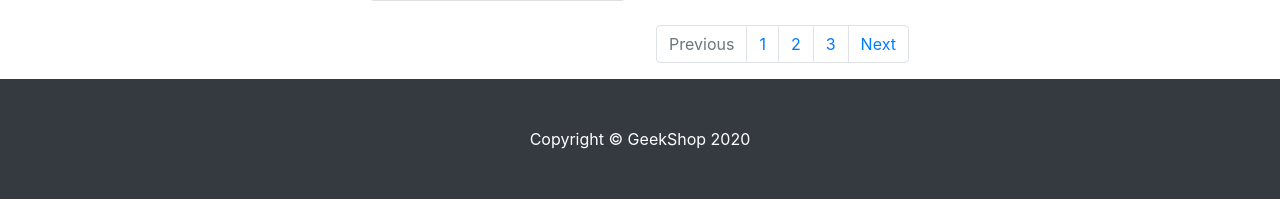
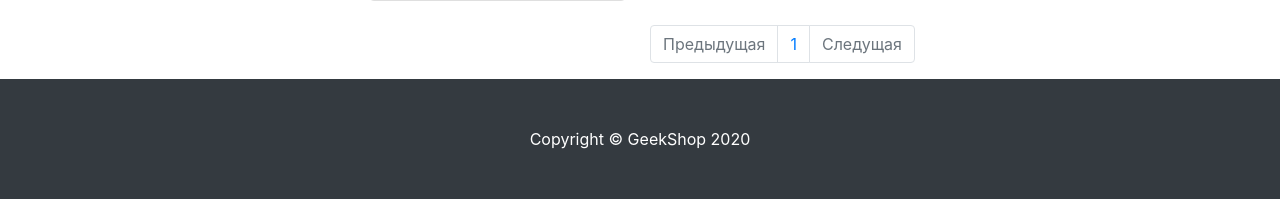
Before and after one commit to zukapa/BaseDjango, a Django app: template products/templates/products/products.html in a window 1280 px wide. Shown: the part 1017-1216 px from the top of the page. Run offline with Django 3.2, Linux system fonts and the light colour scheme; the template is opened without the code that fills it: most values are stand-ins (such as "Sample title", 1, 10 or a date in 2020); grey boxes marked "Sample" are stand-in pictures; some libraries are stand-ins or nearby versions.

Commit message:
added Paginator to products

```diff
--- a/products/templates/products/products.html
+++ b/products/templates/products/products.html
@@ -13,7 +13,8 @@
                 <h1 class="my-4">GeekShop</h1>
                 <div class="list-group">
                     {% for ProductCategory in category %}
-                    <a href="{% url 'products:product' ProductCategory.id %}" class="list-group-item">{{ ProductCategory.name }}</a>
+                        <a href="{% url 'products:product' ProductCategory.id %}"
+                           class="list-group-item">{{ ProductCategory.name }}</a>
                     {% endfor %}
                 </div>
             </div>
@@ -27,13 +28,16 @@
                     </ol>
                     <div class="carousel-inner" role="listbox">
                         <div class="carousel-item active">
-                        <img class="d-block img-fluid" src="/static/vendor/img/slides/slide-1.jpg" alt="First slide">
+                            <img class="d-block img-fluid" src="/static/vendor/img/slides/slide-1.jpg"
+                                 alt="First slide">
                         </div>
                         <div class="carousel-item">
-                        <img class="d-block img-fluid" src="/static/vendor/img/slides/slide-2.jpg" alt="Second slide">
+                            <img class="d-block img-fluid" src="/static/vendor/img/slides/slide-2.jpg"
+                                 alt="Second slide">
                         </div>
                         <div class="carousel-item">
-                        <img class="d-block img-fluid" src="/static/vendor/img/slides/slide-3.jpg" alt="Third slide">
+                            <img class="d-block img-fluid" src="/static/vendor/img/slides/slide-3.jpg"
+                                 alt="Third slide">
                         </div>
                     </div>
                     <a class="carousel-control-prev" href="#carouselExampleIndicators" role="button" data-slide="prev">
@@ -60,7 +64,8 @@
                                     <p class="card-text">{{ product.desc }}</p>
                                 </div>
                                 <div class="card-footer text-center">
-                                <a href="{% url 'baskets:basket_add' product.id %}" class="btn btn-outline-success">Отправить в корзину</a>
+                                    <a href="{% url 'baskets:basket_add' product.id %}" class="btn btn-outline-success">Отправить
+                                        в корзину</a>
                                 </div>
                             </div>
                         </div>
@@ -69,14 +74,23 @@
 
                 <nav aria-label="Page navigation example">
                     <ul class="pagination justify-content-center">
-                    <li class="page-item disabled">
-                        <a class="page-link" href="#" tabindex="-1" aria-disabled="true">Previous</a>
+                        <li class="page-item {% if not products.has_previous %} disabled {% endif %}">
+                            <a class="page-link"
+                               href="{% if products.has_previous %} {% url 'products:page' products.previous_page_number %} {% else %} # {% endif %}"
+                               tabindex="-1" aria-disabled="true">Предыдущая</a>
                         </li>
-                    <li class="page-item"><a class="page-link" href="#">1</a></li>
-                    <li class="page-item"><a class="page-link" href="#">2</a></li>
-                    <li class="page-item"><a class="page-link" href="#">3</a></li>
+                        {% for page in products.paginator.page_range %}
                             <li class="page-item">
-                        <a class="page-link" href="#">Next</a>
+                                <a class="page-link" href="{% url 'products:page' page %}">
+                                    {{ page }}
+                                </a>
+                            </li>
+                        {% endfor %}
+                        <li class="page-item {% if not products.has_next %} disabled {% endif %}">
+                            <a class="page-link"
+                               href="{% if products.has_next %} {% url 'products:page' products.next_page_number %} {% else %} # {% endif %}">
+                                Следущая
+                            </a>
                         </li>
                     </ul>
                 </nav>
--- a/products/urls.py
+++ b/products/urls.py
@@ -5,5 +5,6 @@ app_name = 'products'
 
 urlpatterns = [
     path('', products, name='index'),
-    path('<int:category_id>/', products, name='product')
+    path('<int:category_id>/', products, name='product'),
+    path('page/<int:page>/', products, name='page')
 ]
```
Also changed, not shown: products/views.py (+12 -2 lines). Lines whose indentation alone changed are shown as unchanged.
